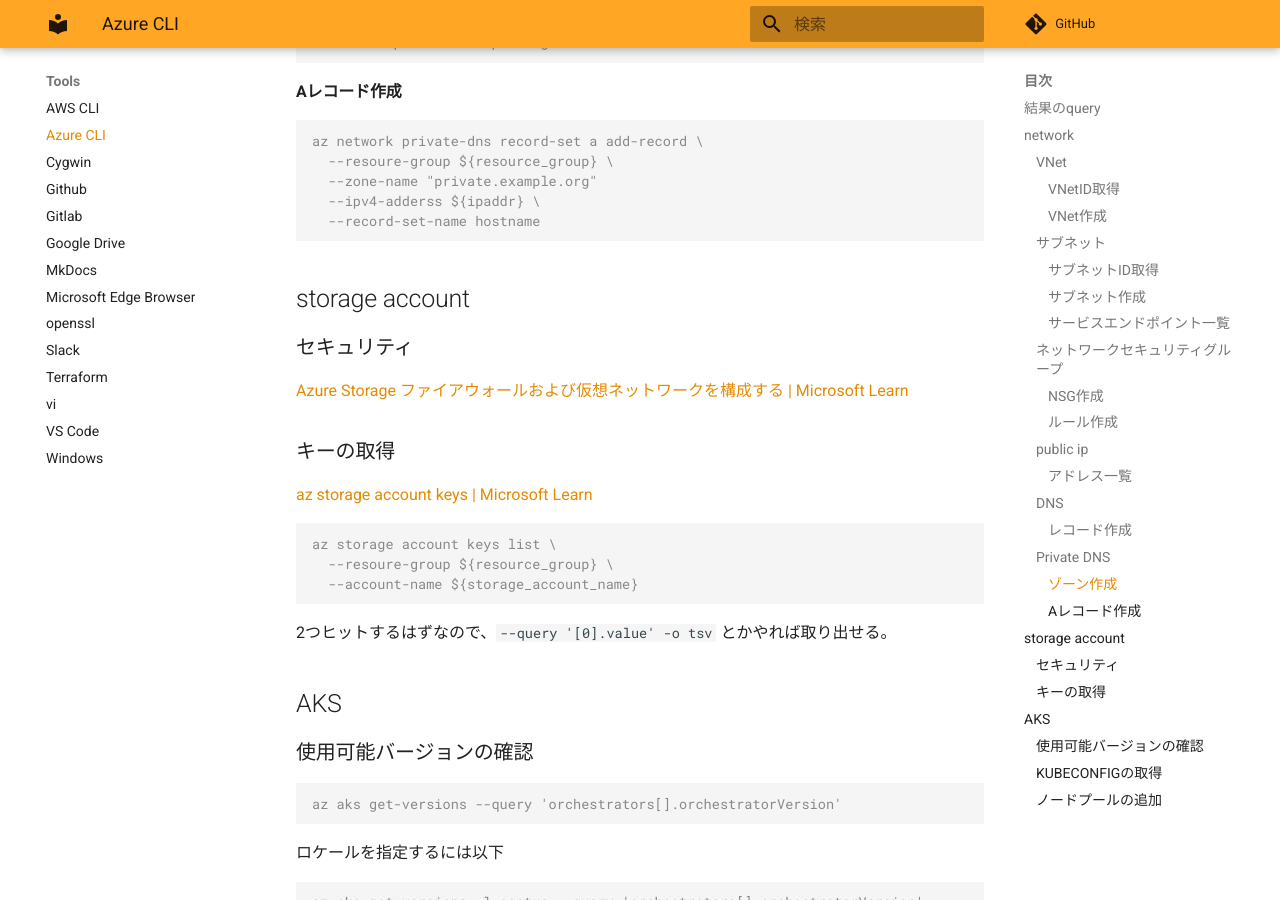
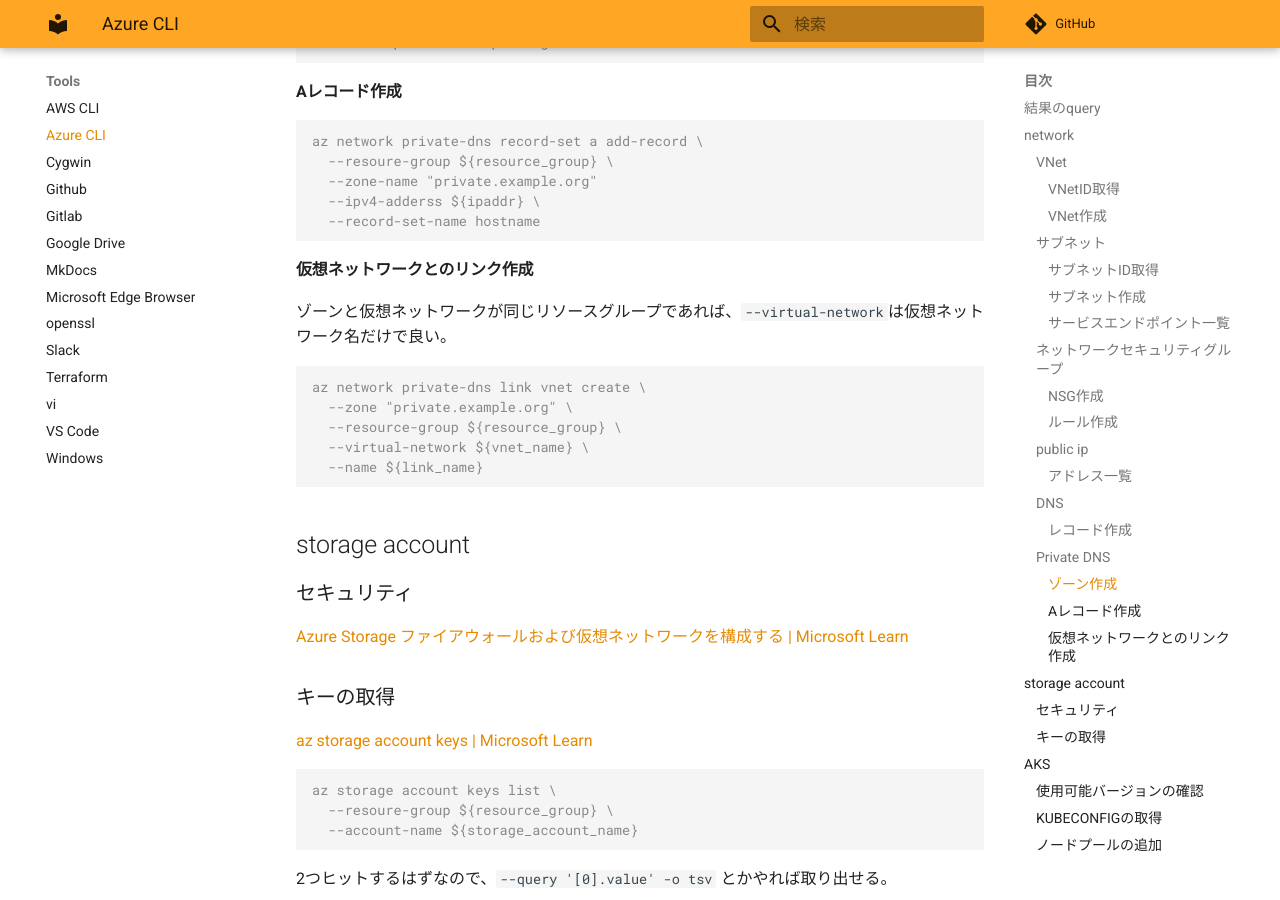
Before and after one commit to zaki-lknr/docs, an MkDocs documentation site: the page built from docs/Tools/az.md, in a window 1280 px wide and 900 px high, scrolled down 3300 px. Built offline with MkDocs 1.6.1 and Material for MkDocs 9.7.7, drawn with Linux system fonts in a browser that asks for light colours; comment, search, counter and statistics services are not loaded.

Commit message:
add: tools/az: プライベートDNSと仮想ネットワークのリンク

````diff
--- a/docs/Tools/az.md
+++ b/docs/Tools/az.md
@@ -168,6 +168,18 @@ az network private-dns record-set a add-record \
   --record-set-name hostname
 ```
 
+#### 仮想ネットワークとのリンク作成
+
+ゾーンと仮想ネットワークが同じリソースグループであれば、`--virtual-network`は仮想ネットワーク名だけで良い。
+
+```console
+az network private-dns link vnet create \
+  --zone "private.example.org" \
+  --resource-group ${resource_group} \
+  --virtual-network ${vnet_name} \
+  --name ${link_name}
+```
+
 ## storage account
 
 ### セキュリティ
````
